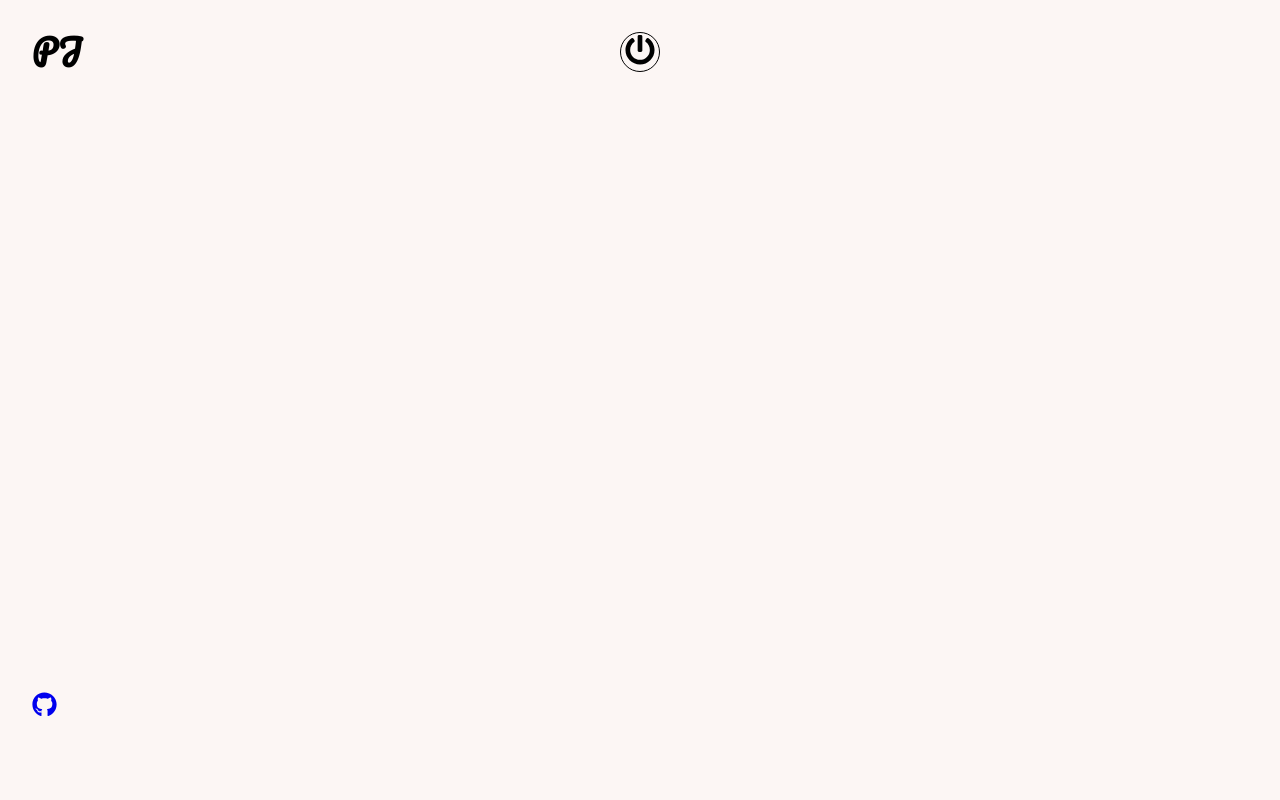
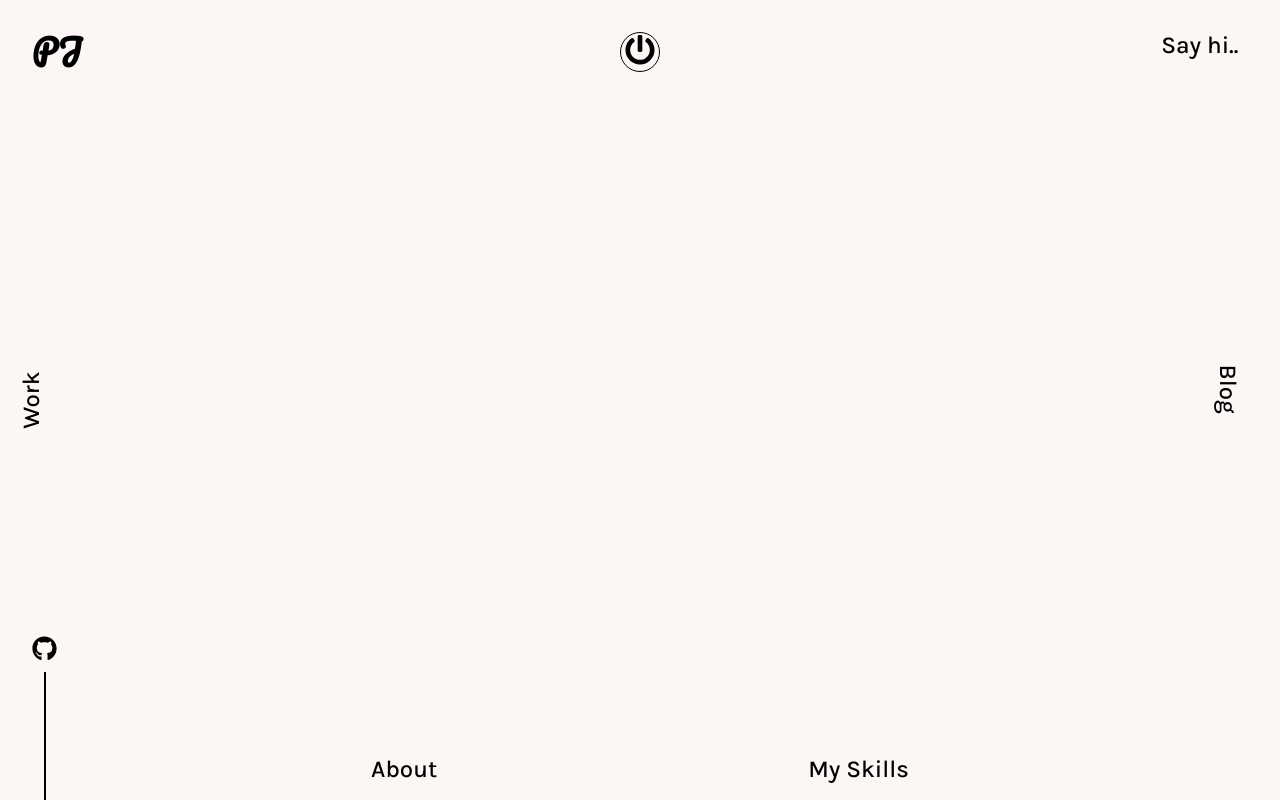
Before and after one commit to PJ-J/styled-portfolio, a React (Create React App) app: page / in a window 1280 px wide. Built offline with nearby package versions, Linux system fonts and the light colour scheme.

Commit message:
more of main page done

```diff
--- a/src/components/Main.js
+++ b/src/components/Main.js
@@ -1,5 +1,6 @@
 import React from "react";
 import styled from "styled-components";
+import { NavLink } from "react-router-dom";
 import PowerButton from "../subComponents/PowerButton";
 import LogoComponent from "../subComponents/LogoComponent";
 import SocialIcons from "../subComponents/SocialIcons";
@@ -26,6 +27,54 @@ const Container = styled.div`
   padding: 2rem;
 `;
 
+const Contact = styled(NavLink)`
+color: ${props => props.theme.text};
+position: absolute;
+top: 2rem;
+right: calc(1rem + 2vw);
+text-decoration: none;
+z-index:1;
+`
+const BLOG = styled(NavLink)`
+color: ${props => props.theme.text};
+position: absolute;
+top: 50%;
+right: calc(1rem + 2vw);
+transform: rotate(90deg) translate(-50%,-50%);
+text-decoration: none;
+z-index:1;
+`
+const WORK = styled(NavLink)`
+color: ${props => props.theme.text};
+position: absolute;
+top: 50%;
+left: 2rem;
+transform: translate(-50%,-50%) rotate(-90deg) ;
+text-decoration: none;
+z-index:1;
+`
+
+const BottomBar = styled.div`
+position:absolute;
+bottom: 1rem;
+left: 0;
+right: 0;
+width: 100%;
+
+display: flex;
+justify-content: space-evenly;
+`
+const ABOUT = styled(NavLink)`
+color: ${props => props.click ? props.theme.body : props.theme.text};
+text-decoration: none;
+z-index:1;
+`
+const SKILLS = styled(NavLink)`
+color: ${props => props.theme.text};
+text-decoration: none;
+z-index:1;
+`
+
 const Main = () => {
   return (
     <MainContainer>
@@ -33,6 +82,34 @@ const Main = () => {
         <PowerButton />
         <LogoComponent />
         <SocialIcons />
+
+        <Contact target="_blank" to={{pathname:"mailto:pj.jones4000@gmail.com"}}>
+          <h2>
+            Say hi..
+          </h2>
+        </Contact>
+        <BLOG to='/blog'>
+          <h2>
+            Blog
+          </h2>
+        </BLOG>
+        <WORK to='/work'>
+          <h2>
+            Work
+          </h2>
+        </WORK>
+        <BottomBar>
+        <ABOUT to='/about'>
+          <h2>
+            About
+          </h2>
+        </ABOUT>
+        <SKILLS to='/skills'>
+          <h2>
+            My Skills
+          </h2>
+        </SKILLS>
+        </BottomBar>
       </Container>
     </MainContainer>
   );
--- a/src/subComponents/SocialIcons.js
+++ b/src/subComponents/SocialIcons.js
@@ -9,19 +9,31 @@ flex-direction: column;
 align-items: center;
 
 position: fixed;
-bottom: 10%;
+bottom: 0;
 left: 2rem;
 
-z-index:3`
+z-index:3;
+
+&>*:not(:last-child){
+  margin: 0.5rem 0;
+}
+`
+
+const Line = styled.span`
+width: 2px;
+height: 8rem;
+background-color: ${props => props.theme.text};
+`
 
 const SocialIcons = () => {
   return (
     <Icons>
     <div>
-      <NavLink to='/'>
+      <NavLink style={{color:'inherit'}} target="_blank" to={{pathname:"https://github.com/PJ-J"}}>
         <Github width={25} height={25} fill='currentColor' />
       </NavLink>
     </div>
+    <Line />
     </Icons>
   )
 }
```
